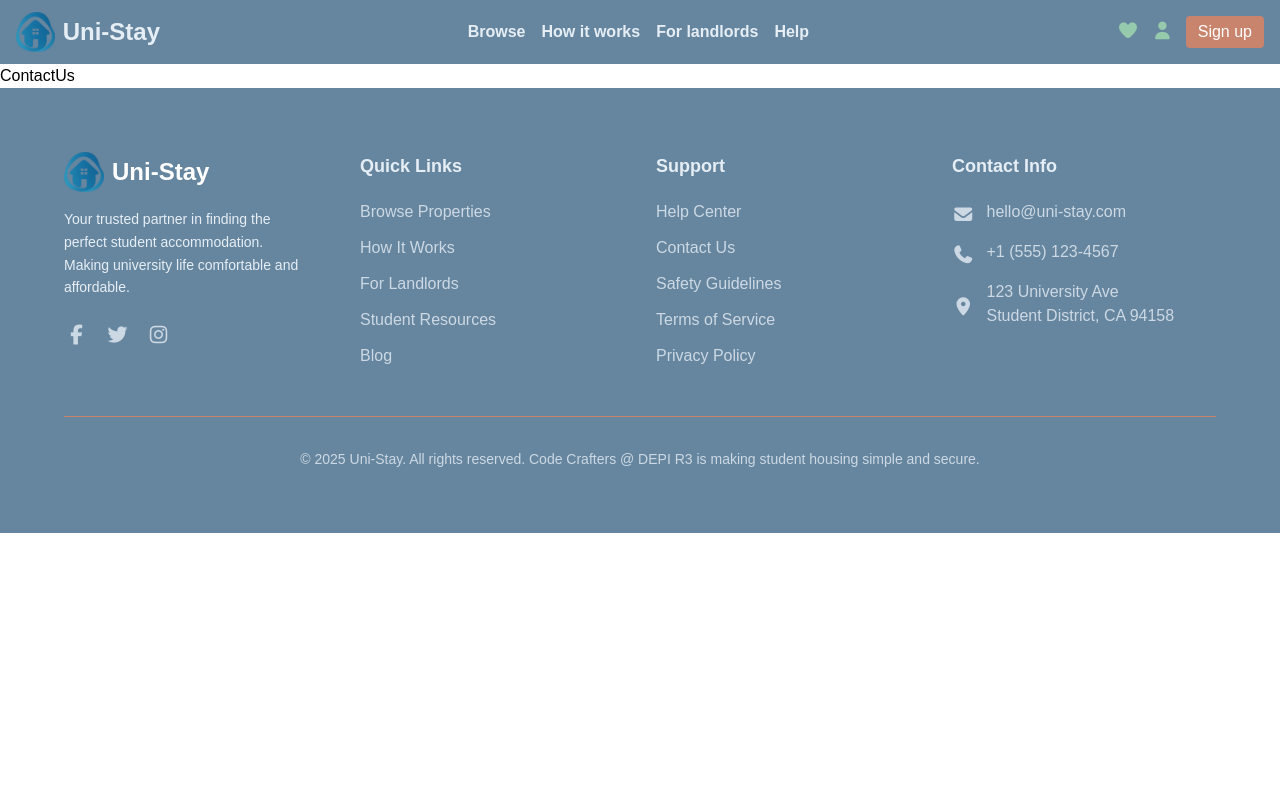
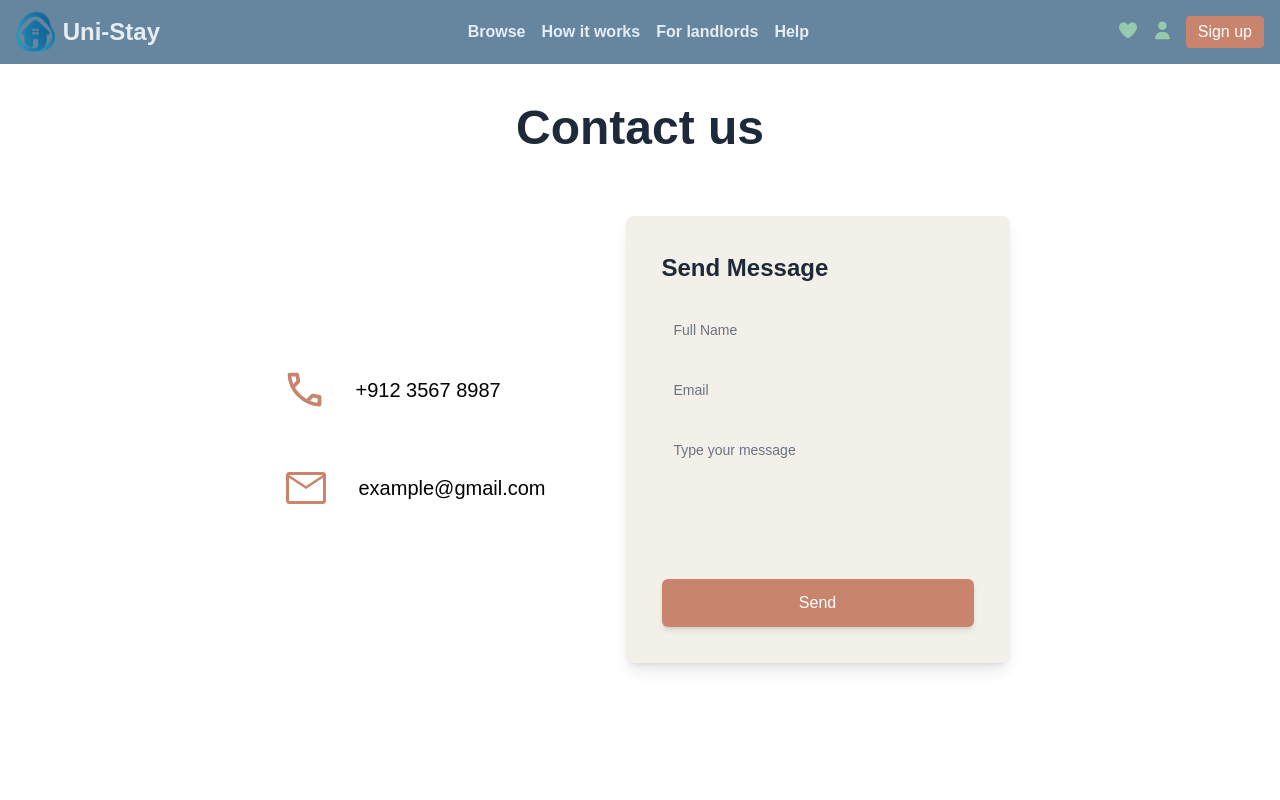
Before and after one commit to AbdallahAbozeid/uni-stay-react, a React (Vite) app: page /contact-us in a window 1280 px wide. Shown: the top 800 px of the page. Built offline with nearby package versions, Linux system fonts and the light colour scheme.

Commit message:
Adding a new color, and the contactUs page

```diff
--- a/src/index.css
+++ b/src/index.css
@@ -15,6 +15,9 @@
   --color-us-textLight: #e6eef5;
   /* لون mint الأخضر */
   --color-us-mint: #95caac;
+  /* لون خلفية النماذج */
+  --color-us-formBg: #f3efe9;
+
 }
 
 input[type="date"]::-webkit-calendar-picker-indicator {
--- a/src/pages/ContactUs.jsx
+++ b/src/pages/ContactUs.jsx
@@ -1,7 +1,138 @@
-import React from 'react'
+import React from 'react';
 
-export default function ContactUs() {
-  return (
-    <div>ContactUs</div>
-  )
-}
+// Tailwind Colors for consistent theming
+const COLORS = {
+    bg: '#FAF6EA',
+    logoBg: '#66869F',
+    logoText: '#66869F',
+    textColor: '#333333',
+    btnSend: '#C8846C',
+    formBg: '#F8F3CE',
+    inputBg: '#D5D5D5',
+};
+
+// --- Sub-Components for Organization ---
+
+const UniStayLogo = () => (
+    <a href="#Home" className="w-53">
+        <span
+            className={`border-0 rounded-md px-3 bg-us-cream text-white font-extrabold text-2xl leading-normal`}
+        >
+            U
+        </span>
+        <span className={`text-[${COLORS.logoText}] font-bold text-2xl ml-3`}>
+            <i>Uni-Stay</i>
+        </span>
+    </a>
+);
+
+const DesktopNavLinks = () => (
+    <ul
+        className="flex flex-col md:flex-row space-y-2 md:space-y-0 p-4 md:p-0 space-x-0 md:space-x-4 lg:space-x-9 font-bold text-md"
+    >
+        <li>
+            {/* Custom style for hover is handled by CSS in the original, here we use standard Tailwind plus hover:underline */}
+            <a href="#" className="block p-2 hover:underline hover:underline-offset-[5px]">Browse</a>
+        </li>
+        <li>
+            <a href="#" className="block p-2 hover:underline hover:underline-offset-[5px]">How it works</a>
+        </li>
+        <li>
+            <a href="#" className="block p-2 hover:underline hover:underline-offset-[5px]">About</a>
+        </li>
+        <li>
+            <a href="#" className="block p-2 hover:underline hover:underline-offset-[5px]">For Landlords</a>
+        </li>
+    </ul>
+);
+
+
+// --- Main Component ---
+
+const ContactUsPage = () => {
+
+
+    return (
+        <div className={`bg-[${COLORS.bg}] min-h-screen relative`}>
+
+
+            {/* Main Content */}
+            <main className="container mx-auto py-10 px-4 md:px-8">
+                <h1 className="text-5xl text-center mb-16 text-gray-800 font-semibold">Contact us</h1>
+
+                <section className="flex flex-col md:flex-row justify-center md:space-x-20">
+                    {/* Contact Info */}
+                    <div className="flex flex-col justify-center gap-7 space-y-12 mb-12 md:mb-0">
+                        <a href="tel:+91235678987" className="flex items-center space-x-4 group p-2 -m-2">
+                            <div className={`p-3 text-[${COLORS.btnSend}] group-hover:text-white transition duration-200`}>
+                                {/* Phone Icon SVG */}
+                                <svg xmlns="http://www.w3.org/2000/svg" height="45px" viewBox="0 -960 960 960" width="45px" fill={COLORS.btnSend}>
+                                    <path
+                                        d="M798-120q-125 0-247-54.5T329-329Q229-429 174.5-551T120-798q0-18 12-30t30-12h162q14 0 25 9.5t13 22.5l26 140q2 16-1 27t-11 19l-97 98q20 37 47.5 71.5T387-386q31 31 65 57.5t72 48.5l94-94q9-9 23.5-13.5T670-390l138 28q14 4 23 14.5t9 23.5v162q0 18-12 30t-30 12ZM241-600l66-66-17-94h-89q5 41 14 81t26 79Zm358 358q39 17 79.5 27t81.5 13v-88l-94-19-67 67ZM241-600Zm358 358Z" />
+                                </svg>
+                            </div>
+                            <span className={`text-xl text-[${COLORS.textColor}]`}>+912 3567 8987</span>
+                        </a>
+
+                        <a href="mailto:example@gmail.com" className="flex items-center space-x-4 group p-2 -m-2">
+                            <div className={`p-3 text-[${COLORS.btnSend}] group-hover:text-white transition duration-200`}>
+                                {/* Email Icon SVG */}
+                                <svg xmlns="http://www.w3.org/2000/svg" height="48px" viewBox="0 -960 960 960" width="48px" fill={COLORS.btnSend}>
+                                    <path
+                                        d="M140-160q-24 0-42-18t-18-42v-520q0-24 18-42t42-18h680q24 0 42 18t18 42v520q0 24-18 42t-42 18H140Zm340-302L140-685v465h680v-465L480-462Zm0-60 336-218H145l335 218ZM140-685v-55 520-465Z" />
+                                </svg>
+                            </div>
+                            <span className={`text-xl text-[${COLORS.textColor}]`}>example@gmail.com</span>
+                        </a>
+                    </div>
+
+                    {/* Contact Form */}
+                    <div className={`bg-us-formBg p-6 md:p-9 rounded-lg shadow-lg max-w-sm w-full`}>
+                        <h2 className="text-2xl font-semibold mb-6 text-gray-800">Send Message</h2>
+
+                        <form className="space-y-4">
+                            <div>
+                                <input
+                                    type="text"
+                                    placeholder="Full Name"
+                                    className={`w-full p-3 border-none bg-[${COLORS.inputBg}] rounded-md focus:ring-2 focus:ring-[${COLORS.btnSend}] focus:outline-none placeholder-gray-500 text-sm`}
+                                    aria-label="Full Name"
+                                />
+                            </div>
+
+                            <div>
+                                <input
+                                    type="email"
+                                    placeholder="Email"
+                                    className={`w-full p-3 border-none bg-[${COLORS.inputBg}] rounded-md focus:ring-2 focus:ring-[${COLORS.btnSend}] focus:outline-none placeholder-gray-500 text-sm`}
+                                    aria-label="Email"
+                                />
+                            </div>
+
+                            <div>
+                                <textarea
+                                    placeholder="Type your message"
+                                    rows="4"
+                                    className={`w-full p-3 border-none bg-[${COLORS.inputBg}] rounded-md focus:ring-2 focus:ring-[${COLORS.btnSend}] focus:outline-none resize-none placeholder-gray-500 text-sm`}
+                                    aria-label="Type your message"
+                                ></textarea>
+                            </div>
+
+                            <button
+                                type="submit"
+                                className={`w-full py-3 bg-us-primary text-white font-medium rounded-md shadow-md hover:opacity-90 transition duration-150 ease-in-out mt-6`}
+                            >
+                                Send
+                            </button>
+                        </form>
+                    </div>
+                </section>
+            </main>
+
+            {/* Note: The original HTML did not include a visible footer, but a footer-link CSS class was defined. Assuming no visible footer is needed. */}
+
+        </div>
+    );
+};
+
+export default ContactUsPage;
```
